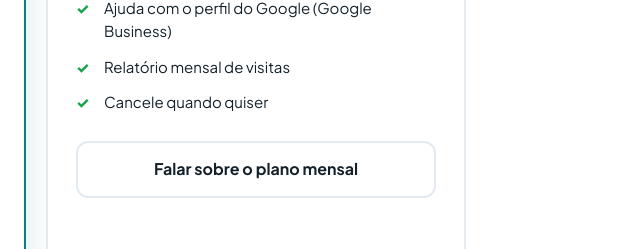
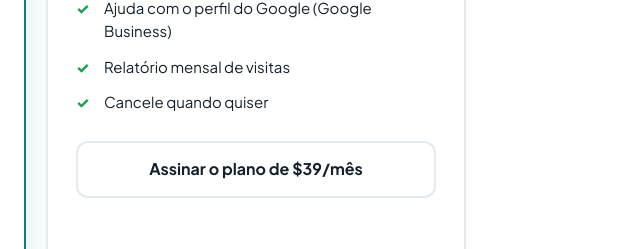
Before and after one commit to maurodemattos2-commits/prontosite, a plain HTML site: page index.html in a window 1280 px wide. Shown: the part 1931-2180 px from the top of the page, 514-1154 px from the left. Drawn offline with Linux system fonts and the light colour scheme.

Commit message:
Sales page: Stripe link for the $39/month care plan
Co-Authored-By: Claude Opus 5.5 <noreply@anthropic.com>

```diff
--- a/index.html
+++ b/index.html
@@ -148,7 +148,7 @@ footer{padding:36px 0 60px;text-align:center;color:var(--mut);font-size:14px}
         <li>Relatório mensal de visitas</li>
         <li>Cancele quando quiser</li>
       </ul>
-      <a class="btn line" href="#previa">Falar sobre o plano mensal</a>
+      <a class="btn line" id="pay-care" href="https://buy.stripe.com/aFa00d5SPaa2fokbyB6sw01" target="_blank" rel="noopener">Assinar o plano de $39/mês</a>
     </div>
   </div>
 </div></section>
```
